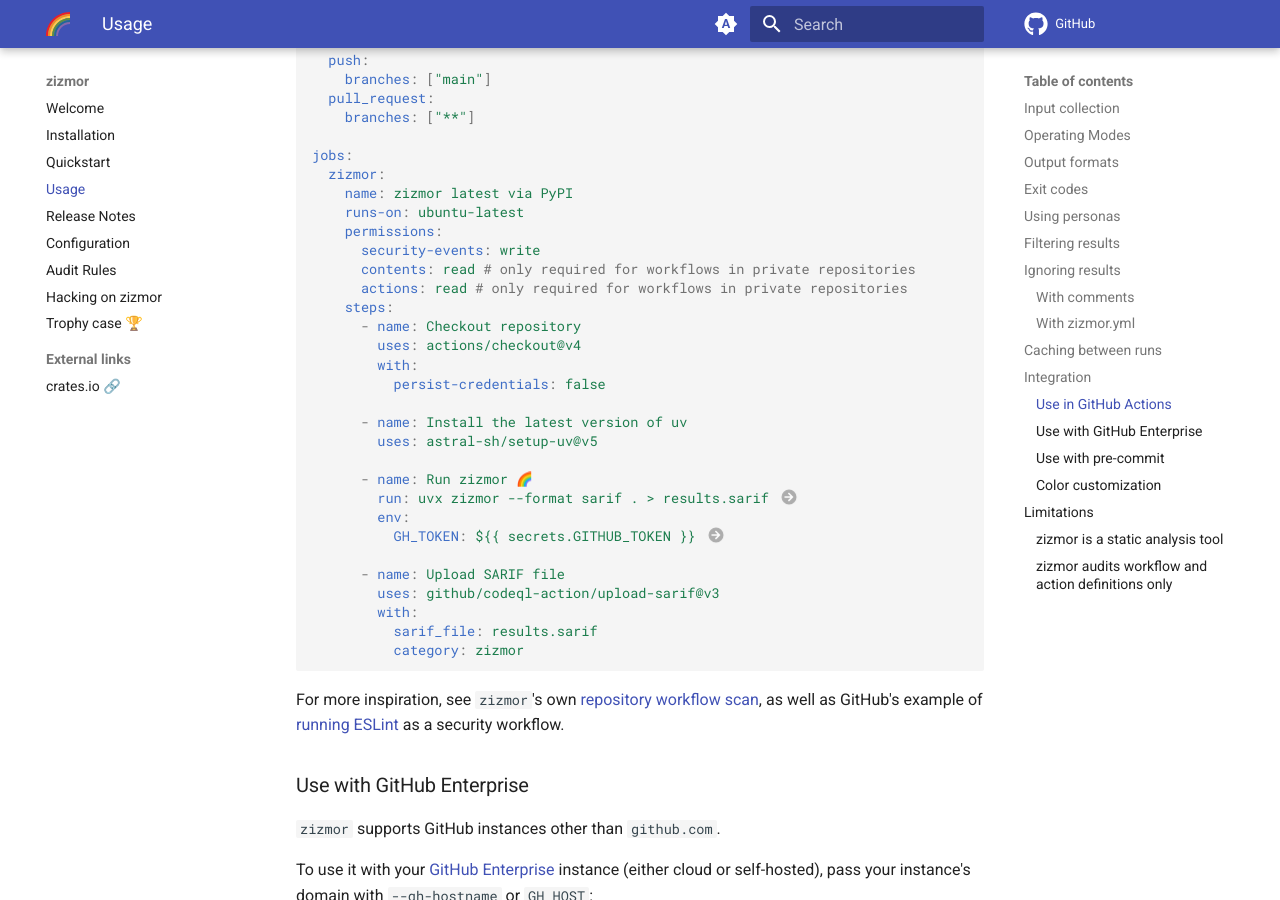
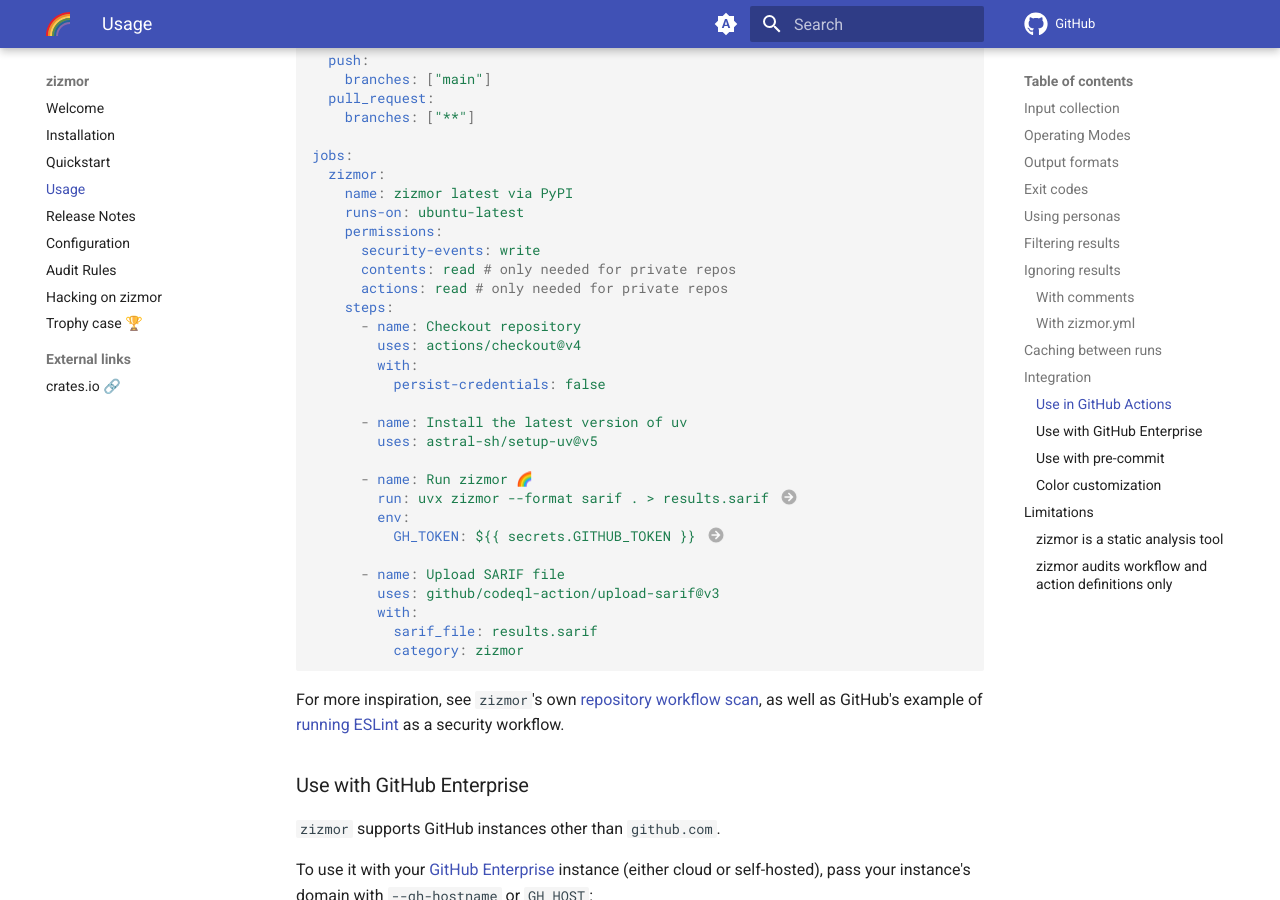
Before and after one commit to zizmorcore/zizmor, an MkDocs documentation site: the page built from docs/usage.md, in a window 1280 px wide and 900 px high, scrolled down 8217 px. Built offline with MkDocs 1.6.1 and Material for MkDocs 9.7.7, drawn with Linux system fonts in a browser that asks for light colours; comment, search, counter and statistics services are not loaded.

Commit message:
Update docs/usage.md

```diff
--- a/docs/usage.md
+++ b/docs/usage.md
@@ -404,8 +404,8 @@
     runs-on: ubuntu-latest
     permissions:
       security-events: write
-      contents: read # only required for workflows in private repositories
-      actions: read # only required for workflows in private repositories
+      contents: read # only needed for private repos
+      actions: read # only needed for private repos
     steps:
       - name: Checkout repository
         uses: actions/checkout@v4
```
